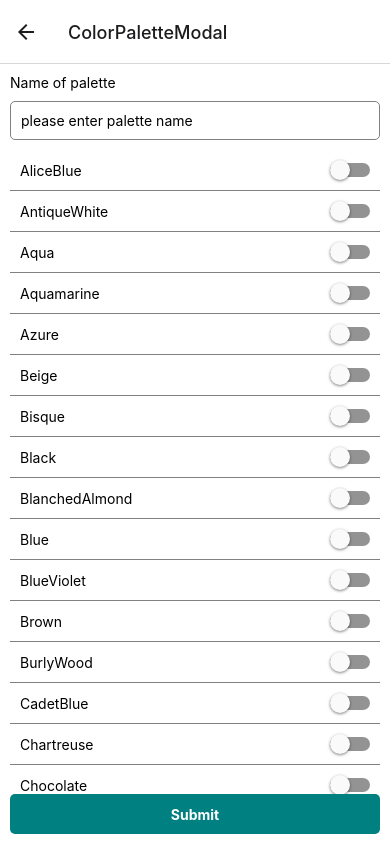
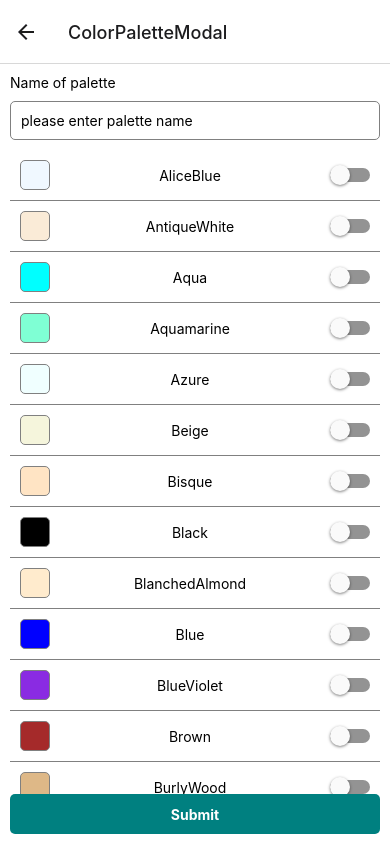
Before and after one commit to TomBirbeck/learningnative, a React Native app: screen /ColorPaletteModal in a window 390 px wide. Built offline with nearby package versions, Linux system fonts and the light colour scheme; no server answers.

Commit message:
added preview color boxes for the color palette modal

```diff
--- a/screens/ColorPaletteModal.js
+++ b/screens/ColorPaletteModal.js
@@ -190,6 +190,7 @@ const ColorPaletteModal = ({navigation}) => {
             keyExtractor={item => item.colorName}
             renderItem={({item}) => (
                 <View style={styles.color}>
+                <View style={[styles.previewSquare, {backgroundColor: item.hexCode}]}></View>
                 <Text>{item.colorName}</Text>
                 <Switch value={!!selectedColors.find(color=>color.colorName === item.colorName)} onValueChange={selected=>{handleValueChange(selected, item)}}/>
                 </View>
@@ -238,6 +239,13 @@ const styles = StyleSheet.create({
         borderBottomWidth: 1,
         borderBottomColor: 'grey'
     },
+    previewSquare:{
+        height:30,
+        width:30,
+        borderWidth: 1,
+        borderColor: 'grey',
+        borderRadius: 5,
+    }
 })
 
 export default ColorPaletteModal
```
